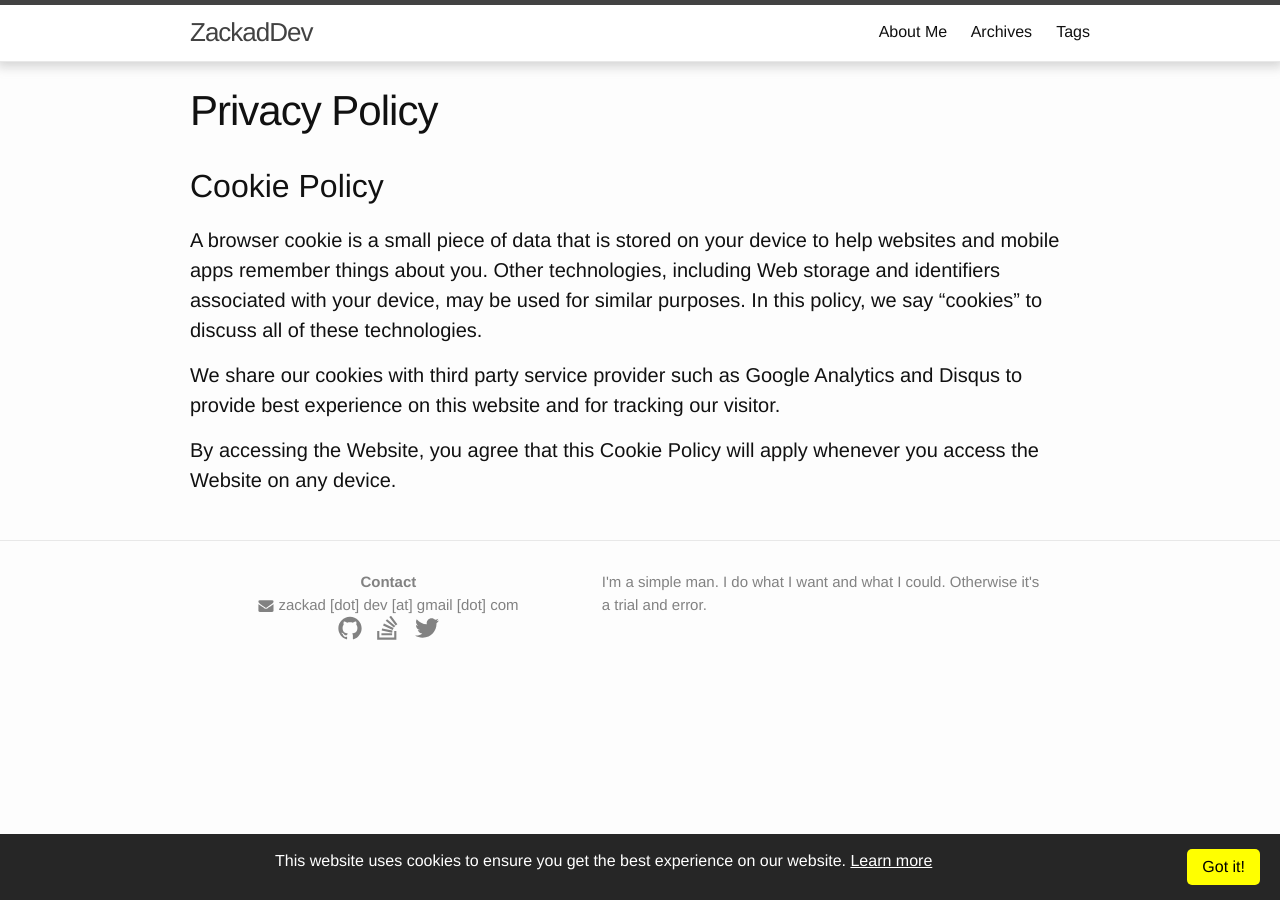
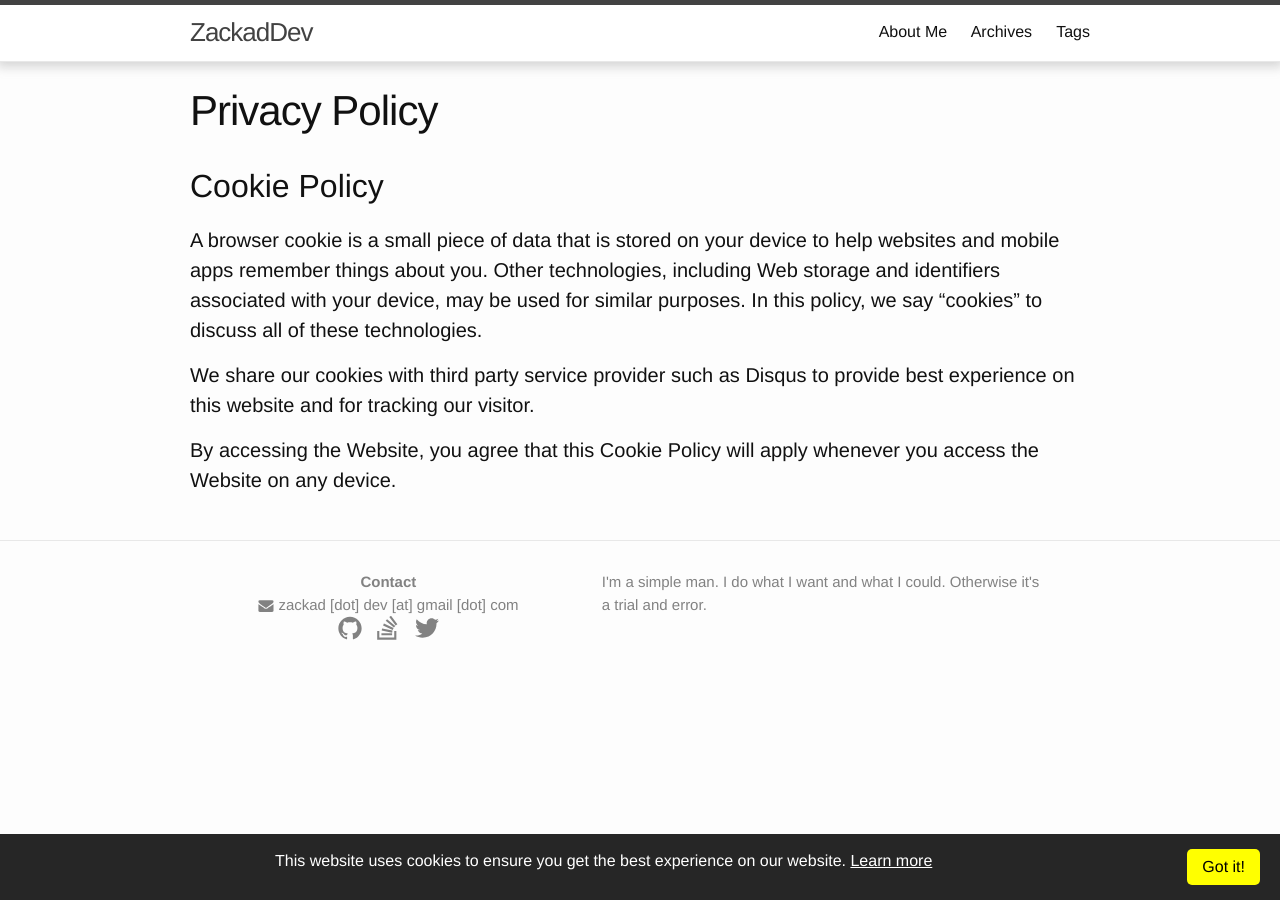
Before and after one commit to zackad/blog-src, a Jekyll site: the page built from policy.md, in a window 1280 px wide. Built offline with Jekyll 4.4.1, drawn with Linux system fonts in a browser that asks for light colours.

Commit message:
docs: remove mention of google analytics from privacy policy

```diff
--- a/policy.md
+++ b/policy.md
@@ -3,10 +3,11 @@ layout: page
 title: Privacy Policy
 permalink: /policy.html
 ---
+
 ## Cookie Policy
 
 A browser cookie is a small piece of data that is stored on your device to help websites and mobile apps remember things about you. Other technologies, including Web storage and identifiers associated with your device, may be used for similar purposes. In this policy, we say “cookies” to discuss all of these technologies.
 
-We share our cookies with third party service provider such as Google Analytics and Disqus to provide best experience on this website and for tracking our visitor.
+We share our cookies with third party service provider such as Disqus to provide best experience on this website and for tracking our visitor.
 
 By accessing the Website, you agree that this Cookie Policy will apply whenever you access the Website on any device.
```
